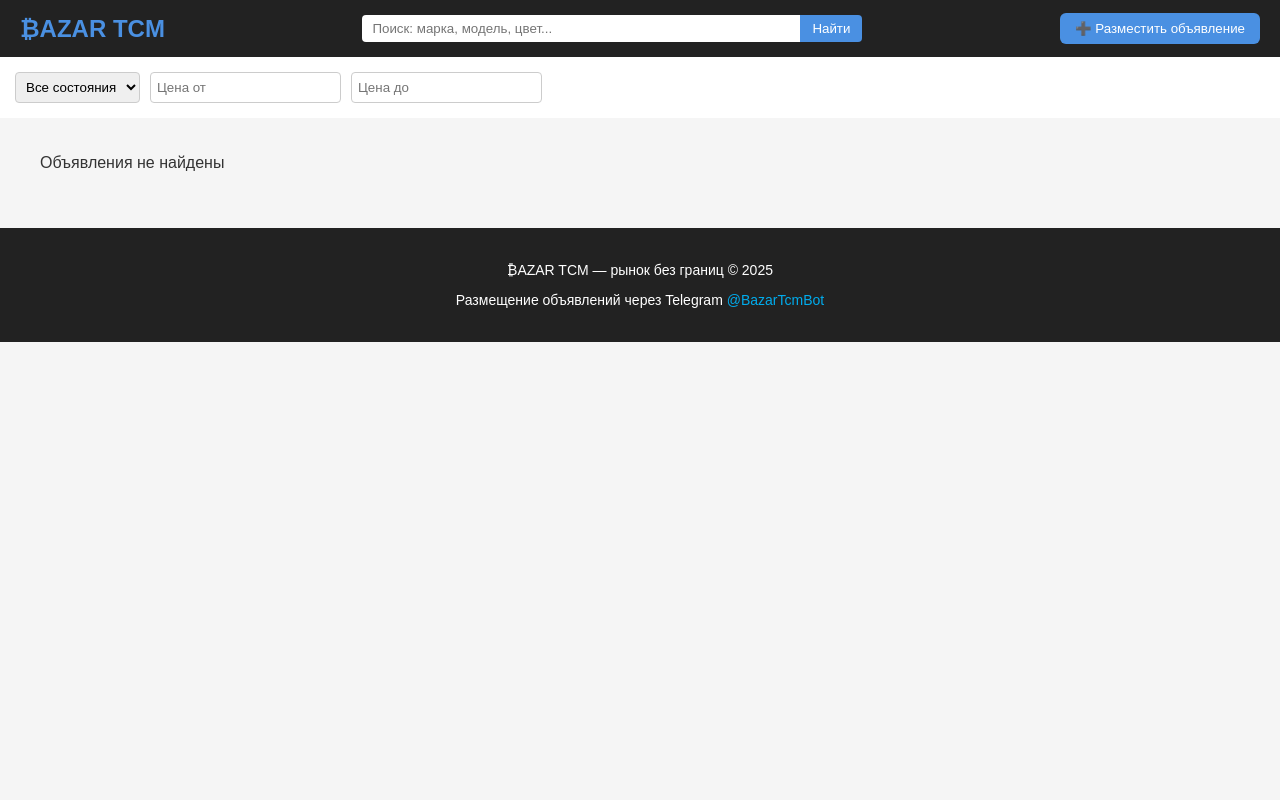
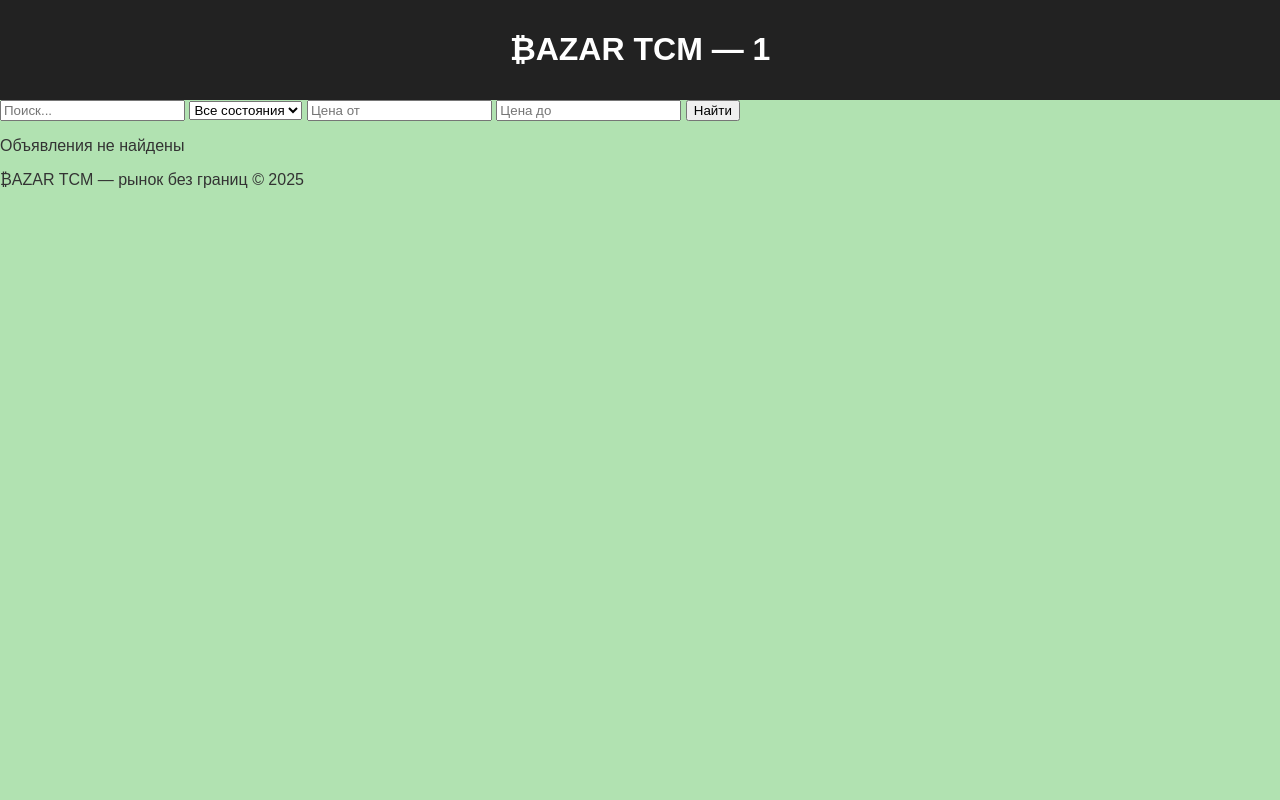
Before and after one commit to ayzik999/Bazartcm, a Flask app: page /category/1 in a window 1280 px wide. Run offline with Flask 3, Linux system fonts and the light colour scheme.

Commit message:
Update category.html

```diff
--- a/templates/category.html
+++ b/templates/category.html
@@ -5,43 +5,15 @@
 <meta name="viewport" content="width=device-width, initial-scale=1.0">
 <title>₿AZAR TCM — {{ category }}</title>
 <link rel="stylesheet" href="https://cdn.jsdelivr.net/npm/bootstrap-icons@1.11.3/font/bootstrap-icons.css">
-<style>
-body {margin:0;font-family:Arial,sans-serif;background:#f5f5f5;color:#333;min-height:100vh;}
-header{display:flex;justify-content:space-between;align-items:center;background:#222;padding:10px 20px;color:white;position:sticky;top:0;z-index:100;flex-wrap:wrap;}
-.logo{font-size:24px;font-weight:bold;color:#4a90e2;}
-.header-center{flex:1;max-width:500px;margin:5px 10px;display:flex;}
-.header-center input{flex:1;padding:6px 10px;border-radius:4px 0 0 4px;border:none;}
-.header-center button{padding:6px 12px;background:#4a90e2;color:white;border:none;border-radius:0 4px 4px 0;cursor:pointer;}
-.header-center button:hover{background:#3578c4;}
-.header-right .add-btn{padding:8px 15px;background:#4a90e2;color:white;border:none;border-radius:6px;cursor:pointer;}
-.header-right .add-btn:hover{background:#3578c4;}
-.filters{display:flex;gap:10px;padding:15px;background:white;flex-wrap:wrap;}
-.filters select,.filters input{padding:6px;border-radius:4px;border:1px solid #ccc;}
-.ads-container{padding:20px;max-width:1200px;margin:0 auto;display:grid;grid-template-columns:repeat(auto-fill,minmax(240px,1fr));gap:15px;}
-.ad{background:white;padding:12px;border-radius:8px;box-shadow:0 2px 6px rgba(0,0,0,0.1);transition:0.3s;}
-.ad:hover{transform:translateY(-2px);box-shadow:0 6px 12px rgba(0,0,0,0.15);}
-.ad-title{font-weight:bold;font-size:16px;margin-bottom:4px;}
-.ad-price{color:green;font-weight:bold;margin-bottom:4px;}
-.ad-meta{font-size:13px;color:#666;}
-footer{background:#222;color:white;text-align:center;padding:20px;font-size:14px;margin-top:20px;}
-footer a{color:#00aced;text-decoration:none;}
-footer a:hover{text-decoration:underline;}
-</style>
+<link rel="stylesheet" href="/static/css/style.css">
 </head>
 <body>
-
 <header>
-  <div class="logo">₿AZAR <span>TCM</span></div>
-  <div class="header-center">
-    <input type="text" id="searchInput" placeholder="Поиск: марка, модель, цвет...">
-    <button onclick="applyFilters()">Найти</button>
-  </div>
-  <div class="header-right">
-    <button class="add-btn" onclick="window.open('https://t.me/BazarTcmBot','_blank')">➕ Разместить объявление</button>
-  </div>
+  <h1>₿AZAR TCM — {{ category }}</h1>
 </header>
 
 <div class="filters">
+  <input type="text" id="searchInput" placeholder="Поиск...">
   <select id="filterCondition">
     <option value="">Все состояния</option>
     <option value="new">Новое</option>
@@ -49,15 +21,15 @@
   </select>
   <input type="number" id="priceMin" placeholder="Цена от">
   <input type="number" id="priceMax" placeholder="Цена до">
+  <button onclick="applyFilters()">Найти</button>
 </div>
 
 <section class="ads-container" id="adsContainer">
-  <!-- Объявления подгрузятся сюда -->
+  <!-- Объявления -->
 </section>
 
 <footer>
   <p>₿AZAR TCM — рынок без границ © 2025</p>
-  <p>Размещение объявлений через Telegram <a href="https://t.me/BazarTcmBot" target="_blank">@BazarTcmBot</a></p>
 </footer>
 
 <script>
@@ -73,34 +45,28 @@
   list.forEach(ad=>{
     const div=document.createElement('div');
     div.className='ad';
-    div.innerHTML=`
-      <div class="ad-title">${ad.title}</div>
-      <div class="ad-price">${ad.price} ${ad.currency}</div>
-      <div class="ad-meta">От: ${ad.user} | Дата: ${ad.date} | ${ad.condition==='new'?'Новое':'С пробегом'}</div>
-    `;
+    div.innerHTML=`<strong>${ad.title}</strong><br>${ad.price} ${ad.currency}<br>${ad.user} | ${ad.date} | ${ad.condition==='new'?'Новое':'С пробегом'}`;
     container.appendChild(div);
   });
 }
 
 function applyFilters(){
-  const q = document.getElementById('searchInput').value.trim().toLowerCase();
-  const condition = document.getElementById('filterCondition').value;
+  const q = document.getElementById('searchInput').value.toLowerCase();
+  const cond = document.getElementById('filterCondition').value;
   const min = Number(document.getElementById('priceMin').value) || 0;
   const max = Number(document.getElementById('priceMax').value) || Infinity;
 
   const filtered = ADS.filter(ad=>{
-    const text = (ad.title+' '+(ad.user||'')).toLowerCase();
+    const text = (ad.title+' '+ad.user).toLowerCase();
     const priceNum = Number(ad.price.replace(/\s/g,''));
     let ok = text.includes(q) && priceNum>=min && priceNum<=max;
-    if(condition) ok = ok && ad.condition===condition;
+    if(cond) ok = ok && ad.condition===cond;
     return ok;
   });
   renderAds(filtered);
 }
 
-// Инициализация
 renderAds(ADS);
 </script>
-
 </body>
 </html>
```
